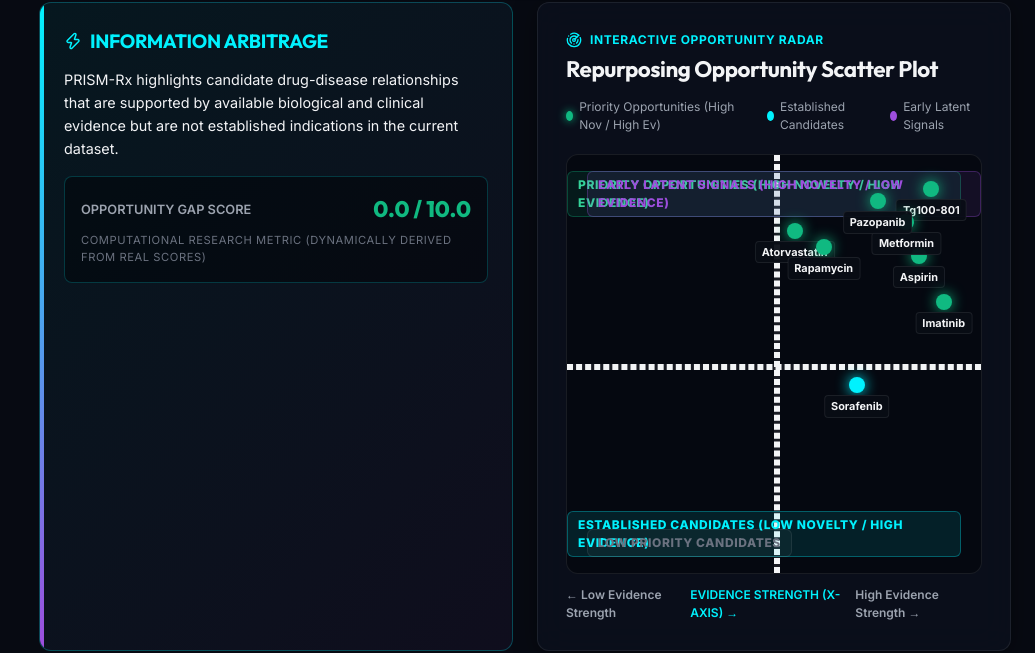
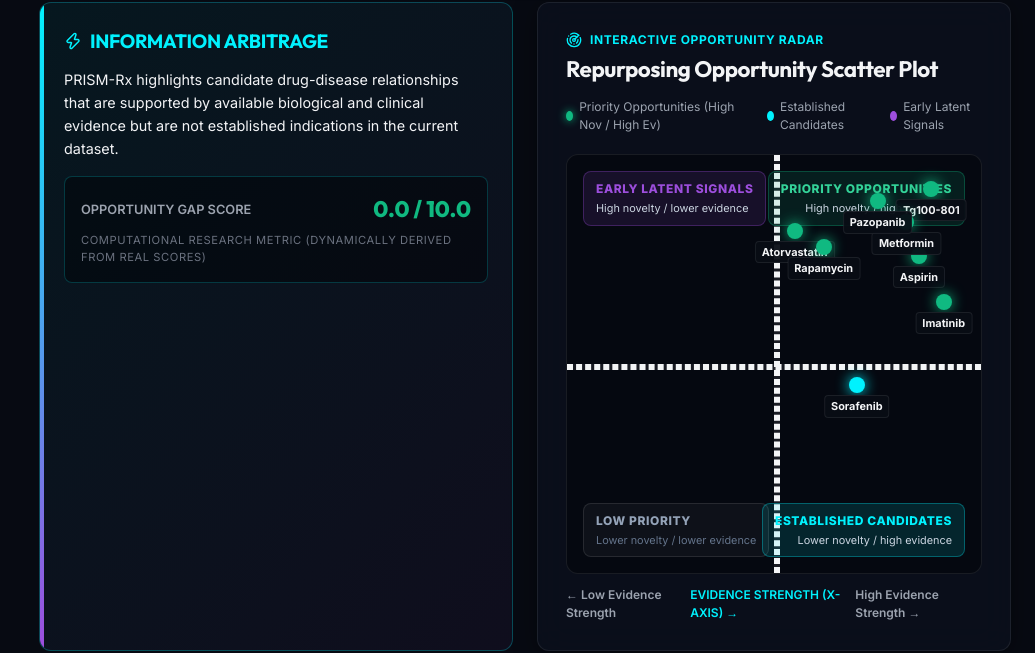
Before and after one commit to arun-2124/PRISM-Rx, a React (Vite) app in the folder frontend/: page / in a window 1280 px wide. Shown: the part 997-1650 px from the top of the page, without its empty margins (245-1280 px from the left). Built offline with nearby package versions, Linux system fonts and the light colour scheme; no server answers.

Commit message:
fix(radar): redesign Opportunity Radar quadrant labels and add fallback for Signal Detail navigation

```diff
--- a/frontend/src/components/OpportunityRadar.jsx
+++ b/frontend/src/components/OpportunityRadar.jsx
@@ -74,17 +74,86 @@
         <div style={{ position: 'absolute', left: '50%', top: 0, bottom: 0, width: '1px', background: 'rgba(255, 255, 255, 0.08)', borderStyle: 'dashed' }} />
 
         {/* Quadrant Labels */}
-        <div style={{ position: 'absolute', top: '16px', right: '20px', fontSize: '0.75rem', fontWeight: 800, color: '#34d399', letterSpacing: '0.05em', background: 'rgba(16, 185, 129, 0.1)', padding: '4px 10px', borderRadius: '6px', border: '1px solid rgba(16, 185, 129, 0.3)' }}>
-          PRIORITY OPPORTUNITIES (HIGH NOVELTY / HIGH EVIDENCE)
+        {/* Top-Left: EARLY LATENT SIGNALS */}
+        <div style={{
+          position: 'absolute',
+          top: '16px',
+          left: '16px',
+          padding: '8px 12px',
+          borderRadius: '8px',
+          background: 'rgba(157, 78, 221, 0.12)',
+          border: '1px solid rgba(157, 78, 221, 0.3)',
+          pointerEvents: 'none',
+          zIndex: 1
+        }}>
+          <div style={{ fontSize: '0.75rem', fontWeight: 800, color: '#9d4edd', letterSpacing: '0.05em' }}>
+            EARLY LATENT SIGNALS
+          </div>
+          <div style={{ fontSize: '0.68rem', color: '#cbd5e1', marginTop: '2px' }}>
+            High novelty / lower evidence
+          </div>
         </div>
-        <div style={{ position: 'absolute', top: '16px', left: '20px', fontSize: '0.75rem', fontWeight: 800, color: 'var(--accent-purple)', letterSpacing: '0.05em', background: 'rgba(157, 78, 221, 0.1)', padding: '4px 10px', borderRadius: '6px', border: '1px solid rgba(157, 78, 221, 0.3)' }}>
-          EARLY LATENT SIGNALS (HIGH NOVELTY / LOW EVIDENCE)
+
+        {/* Top-Right: PRIORITY OPPORTUNITIES */}
+        <div style={{
+          position: 'absolute',
+          top: '16px',
+          right: '16px',
+          padding: '8px 12px',
+          borderRadius: '8px',
+          background: 'rgba(16, 185, 129, 0.12)',
+          border: '1px solid rgba(16, 185, 129, 0.3)',
+          textAlign: 'right',
+          pointerEvents: 'none',
+          zIndex: 1
+        }}>
+          <div style={{ fontSize: '0.75rem', fontWeight: 800, color: '#34d399', letterSpacing: '0.05em' }}>
+            PRIORITY OPPORTUNITIES
+          </div>
+          <div style={{ fontSize: '0.68rem', color: '#cbd5e1', marginTop: '2px' }}>
+            High novelty / high evidence
+          </div>
         </div>
-        <div style={{ position: 'absolute', bottom: '16px', right: '20px', fontSize: '0.75rem', fontWeight: 800, color: 'var(--primary-cyan)', letterSpacing: '0.05em', background: 'rgba(0, 242, 254, 0.1)', padding: '4px 10px', borderRadius: '6px', border: '1px solid rgba(0, 242, 254, 0.3)' }}>
-          ESTABLISHED CANDIDATES (LOW NOVELTY / HIGH EVIDENCE)
+
+        {/* Bottom-Left: LOW PRIORITY */}
+        <div style={{
+          position: 'absolute',
+          bottom: '16px',
+          left: '16px',
+          padding: '8px 12px',
+          borderRadius: '8px',
+          background: 'rgba(255, 255, 255, 0.04)',
+          border: '1px solid rgba(255, 255, 255, 0.1)',
+          pointerEvents: 'none',
+          zIndex: 1
+        }}>
+          <div style={{ fontSize: '0.75rem', fontWeight: 800, color: '#94a3b8', letterSpacing: '0.05em' }}>
+            LOW PRIORITY
+          </div>
+          <div style={{ fontSize: '0.68rem', color: '#64748b', marginTop: '2px' }}>
+            Lower novelty / lower evidence
+          </div>
         </div>
-        <div style={{ position: 'absolute', bottom: '16px', left: '20px', fontSize: '0.75rem', fontWeight: 800, color: 'var(--text-dim)', letterSpacing: '0.05em', background: 'rgba(255, 255, 255, 0.03)', padding: '4px 10px', borderRadius: '6px', border: '1px solid var(--border-color)' }}>
-          LOW PRIORITY CANDIDATES
+
+        {/* Bottom-Right: ESTABLISHED CANDIDATES */}
+        <div style={{
+          position: 'absolute',
+          bottom: '16px',
+          right: '16px',
+          padding: '8px 12px',
+          borderRadius: '8px',
+          background: 'rgba(0, 242, 254, 0.12)',
+          border: '1px solid rgba(0, 242, 254, 0.3)',
+          textAlign: 'right',
+          pointerEvents: 'none',
+          zIndex: 1
+        }}>
+          <div style={{ fontSize: '0.75rem', fontWeight: 800, color: '#00f2fe', letterSpacing: '0.05em' }}>
+            ESTABLISHED CANDIDATES
+          </div>
+          <div style={{ fontSize: '0.68rem', color: '#cbd5e1', marginTop: '2px' }}>
+            Lower novelty / high evidence
+          </div>
         </div>
 
         {/* Scatter Nodes */}
--- a/frontend/src/pages/SignalDetails.jsx
+++ b/frontend/src/pages/SignalDetails.jsx
@@ -33,8 +33,10 @@
     setLiveLit(null);
     setLiveError(null);
 
+    const safeId = decodeURIComponent(id);
+
     Promise.all([
-      fetchSignalById(id),
+      fetchSignalById(id).catch(() => fetchSignalIntelligenceDetail(id)),
       fetchSignalGraph(id).catch(() => null),
       fetchSignalTrials(id).catch(() => null),
       fetchSignalEvidence(id).catch(() => null),
@@ -43,7 +45,13 @@
       fetchSignalIntelligenceDetail(id).catch(() => null),
     ])
       .then(([sigRes, graphRes, trialsRes, evRes, timeRes, whyRes, intelRes]) => {
-        setSignal(sigRes);
+        const activeSignal = sigRes || intelRes;
+        if (!activeSignal) {
+          setError(`Signal '${safeId}' not found in database.`);
+          setLoading(false);
+          return;
+        }
+        setSignal(activeSignal);
         setGraphData(graphRes);
         setTrialsData(trialsRes);
         setEvidenceData(evRes);
@@ -54,7 +62,7 @@
       })
       .catch(err => {
         console.error('Signal details fetch error:', err);
-        setError(err.message);
+        setError(err.message || 'Error loading signal details.');
         setLoading(false);
       });
   }, [id]);
@@ -100,7 +108,7 @@
   if (error || !signal) {
     return (
       <div style={{ maxWidth: '1400px', margin: '0 auto', padding: '60px 24px' }}>
-        <button className="btn-secondary" onClick={() => navigate('/signals')} style={{ marginBottom: '16px' }}>
+        <button className="btn-secondary" onClick={() => navigate('/signal-intelligence')} style={{ marginBottom: '16px' }}>
           <ArrowLeft size={16} /> Back to Explorer
         </button>
         <div className="glass-card" style={{ padding: '40px', color: 'var(--accent-rose)' }}>
@@ -134,7 +142,7 @@
   return (
     <div style={{ maxWidth: '1400px', margin: '0 auto', padding: '32px 24px' }}>
       {/* Back Button */}
-      <button className="btn-secondary" onClick={() => navigate('/signals')} style={{ marginBottom: '24px' }}>
+      <button className="btn-secondary" onClick={() => navigate('/signal-intelligence')} style={{ marginBottom: '24px' }}>
         <ArrowLeft size={16} /> Back to Signal Explorer
       </button>
 
```
Also changed, not shown: 1 other file (tests, documents, lock files or other folders).
